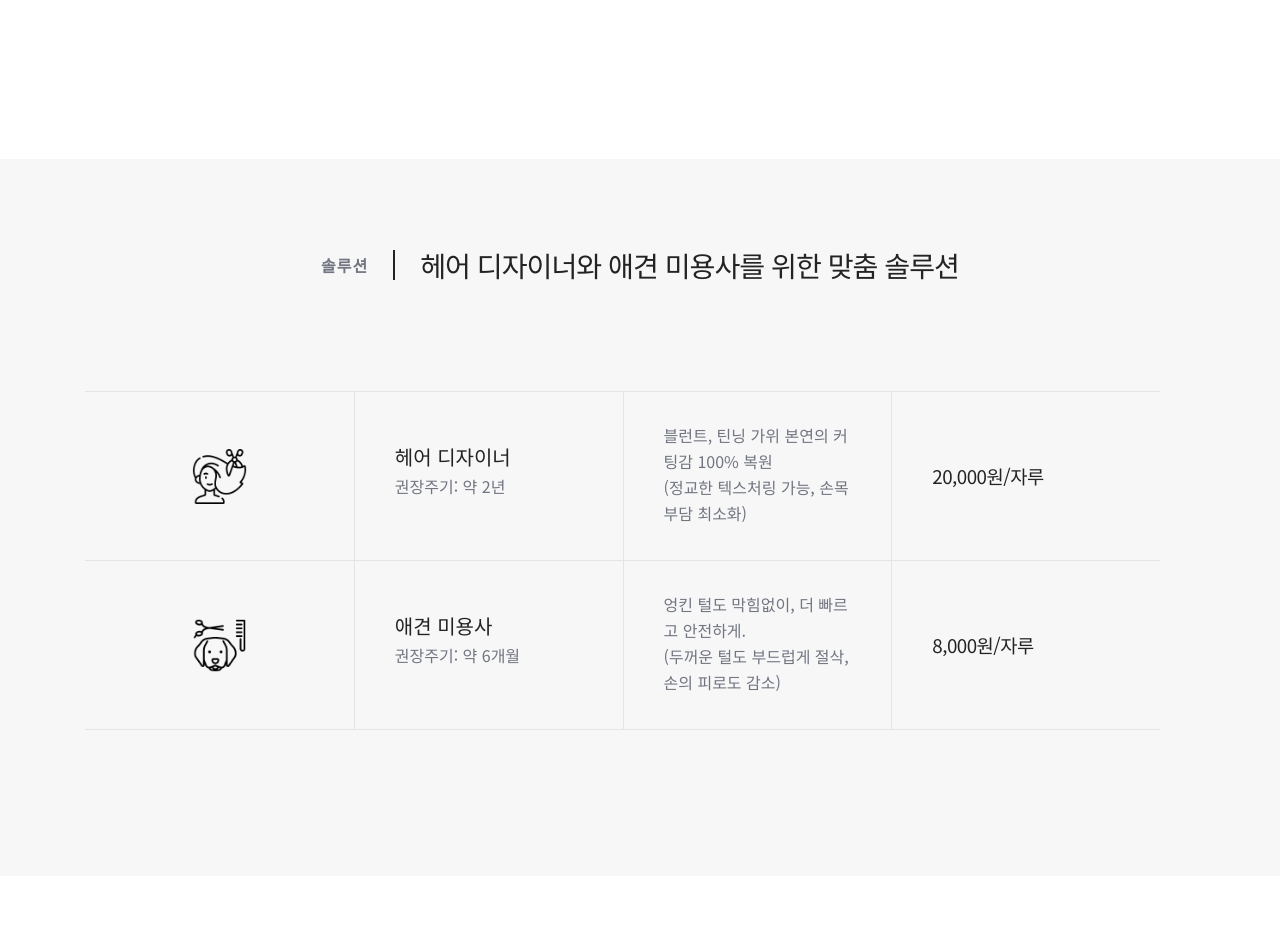
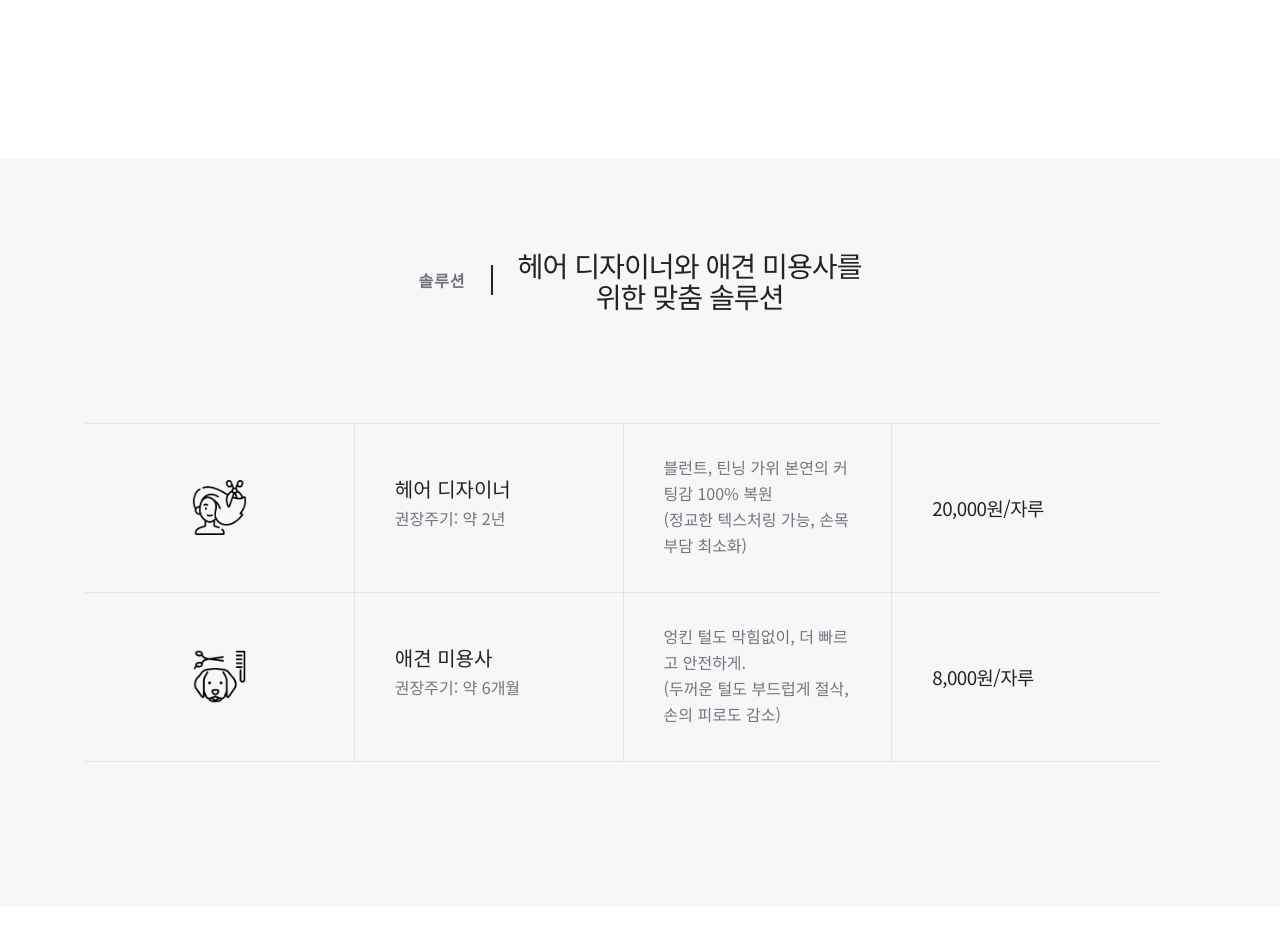
Before and after one commit to azadoes2021/scdalin, a Django app: page / in a window 1280 px wide. Shown: the part 2112-3059 px from the top of the page. Run offline with Django 5.2, Linux system fonts and the light colour scheme; some libraries are stand-ins or nearby versions; some web fonts are replaced.

Commit message:
first commit

```diff
--- a/base/templates/home.html
+++ b/base/templates/home.html
@@ -424,7 +424,7 @@ a {
                         <span class="fs-16 text-uppercase text-gradient-san-blue-new-york-red fw-700 ls-1px">솔루션</span>
                     </div>
                     <div class="col-12 col-md-auto ps-25px sm-ps-15px text-center">
-                        <h3 class="alt-font fw-400 text-dark-gray ls-minus-1px mb-0">헤어 디자이너와 애견 미용사를 위한 맞춤 솔루션</h3>
+                        <h3 class="alt-font fw-400 text-dark-gray ls-minus-1px mb-0">헤어 디자이너와 애견 미용사를 <br> 위한 맞춤 솔루션</h3>
                     </div>
                 </div>
                 <div class="row row-cols-1 row-cols-lg-3 row-cols-md-2 transition-inner-all justify-content-center mb-4" data-anime='{ "el": "childs", "translateY": [20, 0], "opacity": [0,1], "duration": 600, "delay": 300, "staggervalue": 300, "easing": "easeOutQuad" }'>
```
